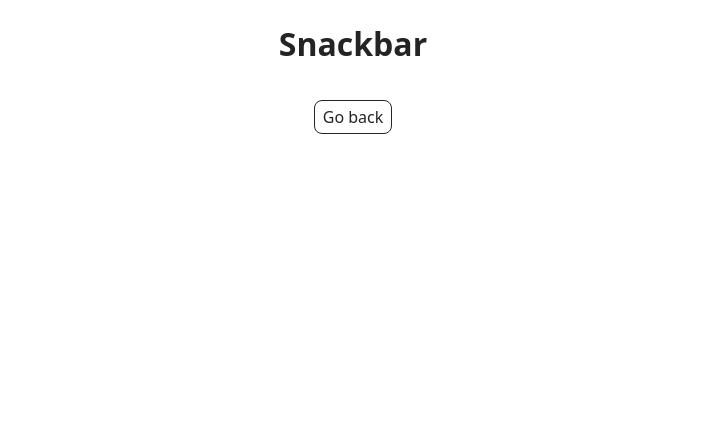
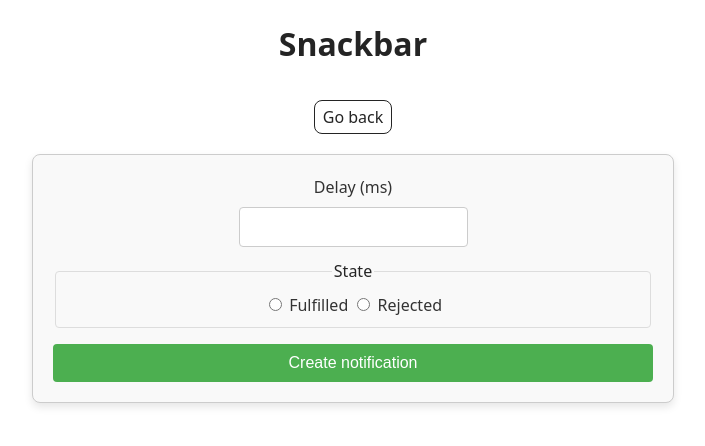
Before and after one commit to YevhenM23/goit-js-hw-10, a website built with Vite: page src/2-snackbar.html in a window 1280 px wide. Shown: the whole page, without its empty margins (287-992 px from the left). Built offline with nearby package versions, Linux system fonts and the light colour scheme.

Commit message:
commit with snackbar

```diff
--- a/src/2-snackbar.html
+++ b/src/2-snackbar.html
@@ -13,6 +13,26 @@
         <h1 class="main-title">Snackbar</h1>
         <a class="back-link" href="./index.html">Go back</a>
       </div>
+      <form class="form">
+        <label>
+          Delay (ms)
+          <input type="number" name="delay" required />
+        </label>
+
+        <fieldset>
+          <legend>State</legend>
+          <label>
+            <input type="radio" name="state" value="fulfilled" required />
+            Fulfilled
+          </label>
+          <label>
+            <input type="radio" name="state" value="rejected" required />
+            Rejected
+          </label>
+        </fieldset>
+
+        <button type="submit">Create notification</button>
+      </form>
     </main>
     <script type="module" src="./js/2-snackbar.js"></script>
   </body>
--- a/src/css/styles.css
+++ b/src/css/styles.css
@@ -30,7 +30,7 @@ body {
   margin-top: 40px;
 }
 
-button {
+.btn {
   padding: 10px 20px;
   font-size: 16px;
   cursor: not-allowed;
@@ -41,12 +41,12 @@ button {
   transition: background-color 0.3s ease;
 }
 
-button.active {
+.btn.active {
   cursor: pointer;
   background-color: blue;
 }
 
-button.disabled {
+.btn.disabled {
   background-color: gray;
 }
 
@@ -73,3 +73,55 @@ button.disabled {
   font-size: 16px;
   color: #555;
 }
+
+/* *************** Snackbar ********************** */
+
+.form {
+  display: flex;
+  flex-direction: column;
+  width: 600px;
+  margin: 20px auto;
+  padding: 20px;
+  border: 1px solid #ccc;
+  border-radius: 8px;
+  background-color: #f9f9f9;
+  box-shadow: 0 4px 8px rgba(0, 0, 0, 0.1);
+}
+
+label {
+  margin-bottom: 12px;
+  font-size: 16px;
+  color: #333;
+}
+
+input[type='number'] {
+  display: flex;
+  margin: 0 auto;
+  padding: 10px;
+  border: 1px solid #ccc;
+  border-radius: 4px;
+  font-size: 16px;
+  margin-top: 8px;
+}
+
+fieldset {
+  padding: 10px;
+  border-radius: 4px;
+  border: 1px solid #ddd;
+}
+
+button[type='submit'] {
+  padding: 10px;
+  margin-top: 16px;
+  font-size: 16px;
+  color: white;
+  background-color: #4caf50;
+  border: none;
+  border-radius: 4px;
+  cursor: pointer;
+  transition: background-color 0.3s ease;
+}
+
+button[type='submit']:hover {
+  background-color: #45a049;
+}
--- a/src/js/2-snackbar.js
+++ b/src/js/2-snackbar.js
@@ -0,0 +1,41 @@
+import iziToast from "izitoast";
+import "izitoast/dist/css/iziToast.min.css";
+
+const form = document.querySelector(".form");
+
+form.addEventListener("submit", handleSubmit);
+
+
+function handleSubmit(e) {
+    e.preventDefault();
+
+    const delay = Number(form.delay.value);
+    const selectedState = form.state.value;
+
+    const promise = new Promise((resolve, reject) => {
+        setTimeout(() => {
+            if (selectedState === "fulfilled") {
+                resolve(delay);
+            } else {
+                reject(delay);
+            }
+        }, delay);
+    })
+
+
+    promise
+    .then((delay) => {
+        iziToast.success({
+                    message: `Fulfilled promise in ${delay} ms`,
+                    position: 'topRight',
+                });
+    })
+    .catch((delay) => {
+        iziToast.error({
+                    message: `Rejected promise in ${delay} ms`,
+                    position: 'topRight',
+                });
+    });
+
+    form.delay.value = "";
+}
```
Also changed, not shown: src/1-timer.html (+1 -1 lines).
